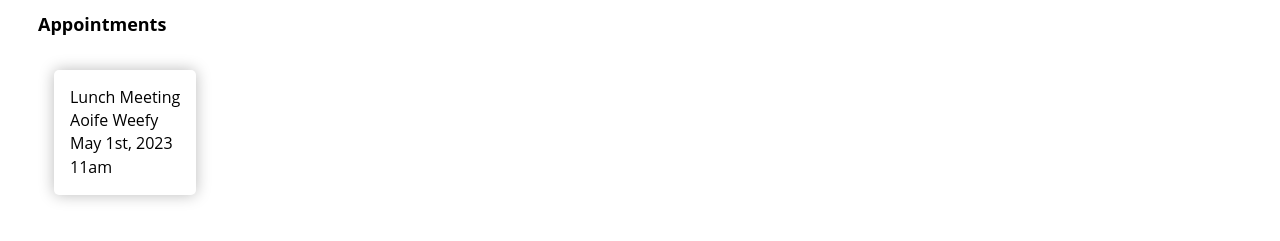
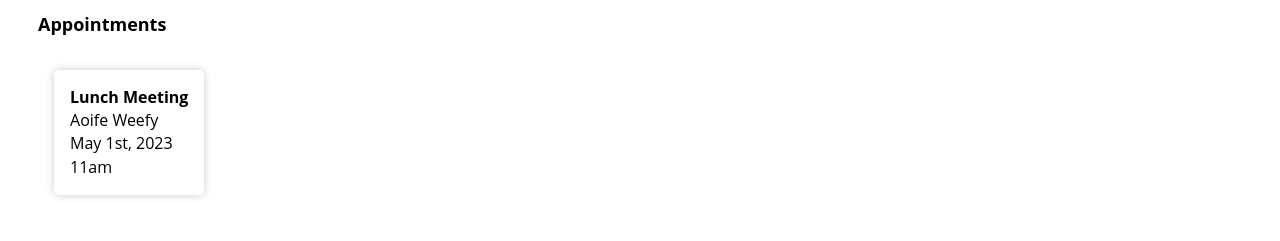
Before and after one commit to Jamesllllllllll/Appointment-Planner, a React (Create React App) app: page /appointments in a window 1280 px wide. Shown: the part 411-652 px from the top of the page. Built offline with nearby package versions, Linux system fonts and the light colour scheme.

Commit message:
Actually impletmented name prop for styling

```diff
--- a/public/index.css
+++ b/public/index.css
@@ -94,7 +94,11 @@ select {
 .tile-container {
   margin: 1rem;
   padding: 0;
-  box-shadow: #bbb 0 0 15px;
+  box-shadow: #ccc 0 0 8px;
   border-radius: 5px;
   padding:1rem;
 }
+
+.name {
+  font-weight: bold;
+}
--- a/src/App.js
+++ b/src/App.js
@@ -33,7 +33,7 @@ function App() {
   const [ appointments, setAppointments ] = useState([
     {
       id: 1,
-      title: "Lunch Meeting",
+      name: "Lunch Meeting",
       contact: "Aoife Weefy",
       date: "May 1st, 2023",
       time: "11am",
--- a/src/components/tile/Tile.js
+++ b/src/components/tile/Tile.js
@@ -5,7 +5,7 @@ export const Tile = (props) => {
 
   return (
     <div className="tile-container">
-      <p>{name}</p>
+      <p class="name">{name}</p>
       {Object.values(description).map((value,index) => <p index={index}>{value}</p>)
       }
     </div>
--- a/src/containers/appointmentsPage/AppointmentsPage.js
+++ b/src/containers/appointmentsPage/AppointmentsPage.js
@@ -57,7 +57,7 @@ export const AppointmentsPage = (props) => {
         <h2>Add Appointment</h2>
         <AppointmentForm
             handleSubmit={handleSubmit}
-            title={title}
+            name={title}
             setTitle={handleTitleChange}
             contact={contact}
             setContact={handleContactChange}
```
